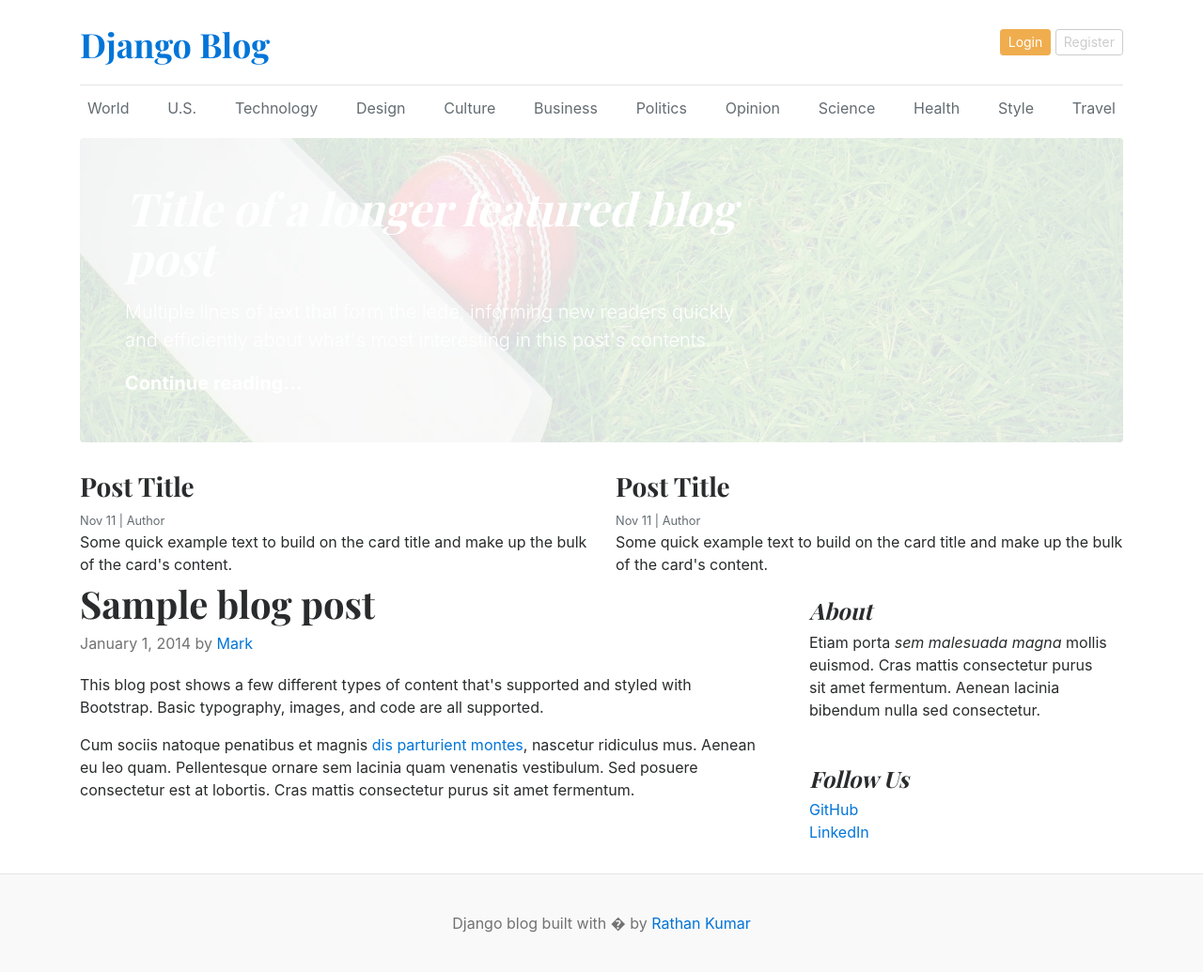
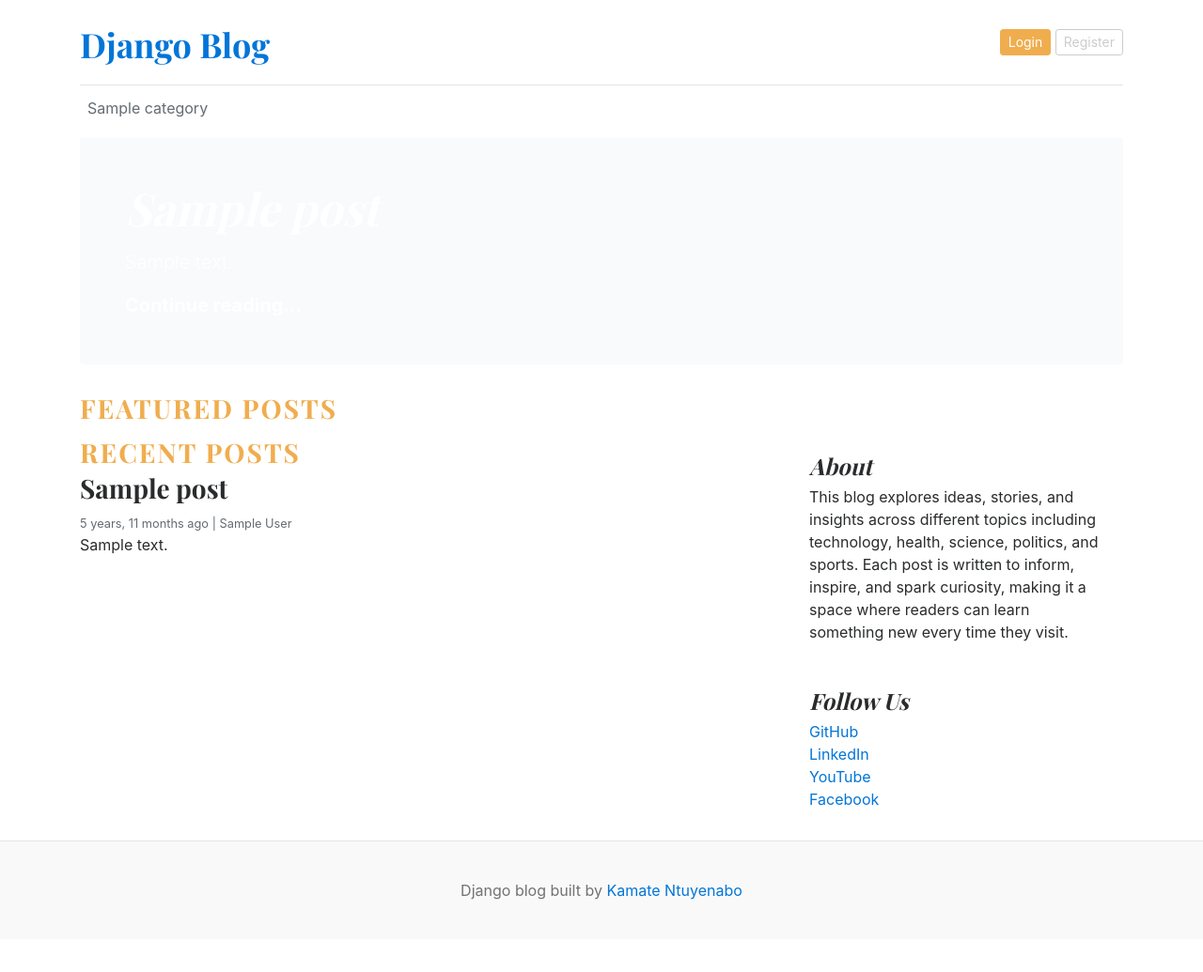
Before and after one commit to Kamate2025/Django-Blog, a Django app: template templates/homepage.html in a window 1280 px wide. Shown: the whole page at 94% size. After the commit the page ends 958 px from the top, so only its background shows below. Run offline with Django 5.2, Linux system fonts and the light colour scheme; tables that the repository leaves empty hold one stand-in row (values such as "Sample post"); the template is opened without the code that fills it: values that come from a table or form of the project are taken from there, most other values are stand-ins (such as "Sample title", 1, 10 or a date in 2020); grey boxes marked "Sample" are stand-in pictures; data that the repository does not hold is empty.

Commit message:
dynamically rendered the whole homepage

```diff
--- a/blogs/admin.py
+++ b/blogs/admin.py
@@ -9,6 +9,5 @@ class BlogAdmin(admin.ModelAdmin):
     list_editable = ('is_featured',)
 
 
-
 admin.site.register(Category)
 admin.site.register(Blog, BlogAdmin)
--- a/blogs/models.py
+++ b/blogs/models.py
@@ -27,7 +27,7 @@ class Blog(models.Model):
     author = models.ForeignKey(User, on_delete=models.CASCADE)
     featured_image = models.ImageField(upload_to='uploads/%Y%m%d', null=True, blank=True)
     short_description = models.TextField(max_length=500)
-    blog_body = models.TextField(max_length=2000)
+    blog_body = models.TextField(max_length=5000)
     status = models.CharField(max_length=20, choices=STATUS_CHOICES, default='Draft')
     is_featured = models.BooleanField(default=False)
     created_at = models.DateTimeField(auto_now_add=True)
--- a/templates/homepage.html
+++ b/templates/homepage.html
@@ -32,37 +32,28 @@
 
       <div class="nav-scroller py-1 mb-2">
         <nav class="nav d-flex justify-content-between">
-          <a class="p-2 text-muted" href="#">World</a>
-          <a class="p-2 text-muted" href="#">U.S.</a>
-          <a class="p-2 text-muted" href="#">Technology</a>
-          <a class="p-2 text-muted" href="#">Design</a>
-          <a class="p-2 text-muted" href="#">Culture</a>
-          <a class="p-2 text-muted" href="#">Business</a>
-          <a class="p-2 text-muted" href="#">Politics</a>
-          <a class="p-2 text-muted" href="#">Opinion</a>
-          <a class="p-2 text-muted" href="#">Science</a>
-          <a class="p-2 text-muted" href="#">Health</a>
-          <a class="p-2 text-muted" href="#">Style</a>
-          <a class="p-2 text-muted" href="#">Travel</a>
+          {% for cat in categories %}
+          <a class="p-2 text-muted" href="#">{{ cat.category_name }}</a>
+          {% endfor %}
         </nav>
       </div>
-
+      {% for post in featured_posts %}
+      {% if forloop.first %}
       <div
         class="jumbotron p-3 p-md-5 text-white rounded bg-dark"
         style="
-          background-image: url({% static 'images/cricket.jpg' %});
+          background-image: url({{ post.featured_image.url }});
           background-blend-mode: overlay;
           background-size: cover;
         "
       >
+
         <div class="col-md-8 px-0">
           <h1 class="display-4 font-italic">
-            Title of a longer featured blog post
+            {{ post.title }}
           </h1>
           <p class="lead my-3">
-            Multiple lines of text that form the lede, informing new readers
-            quickly and efficiently about what's most interesting in this post's
-            contents.
+            {{ post.short_description | truncatewords:15 }}
           </p>
           <p class="lead mb-0">
             <a href="#" class="text-white font-weight-bold"
@@ -70,58 +61,49 @@
             >
           </p>
         </div>
-      </div>
+      {% endif %}
+      {% endfor %}
 
+    </div>
+    <!-- FEATURED POSTS -->
+      <h3 class="text-uppercase text-warning" style="letter-spacing: 2px;">FEATURED POSTS</h3>
       <div class="row mb-2">
+        {% for post in featured_posts %}
+        {% if not forloop.first %}
         <div class="col-md-6">
           <div class="card border-0">
             <div class="card-body">
-              <h3>Post Title</h3>
-              <small class="mb-1 text-muted">Nov 11 | Author</small>
+              <h3>{{ post.title }}</h3>
+              <small class="mb-1 text-muted">{{ post.created_at | timesince }} ago | {{ post.author }}</small>
               <p class="card-text">
-                Some quick example text to build on the card title and make up
-                the bulk of the card's content.
+                {{ post.short_description | truncatewords:15 }}
               </p>
             </div>
           </div>
         </div>
-        <div class="col-md-6">
-          <div class="card border-0">
-            <div class="card-body">
-              <h3>Post Title</h3>
-              <small class="mb-1 text-muted">Nov 11 | Author</small>
-              <p class="card-text">
-                Some quick example text to build on the card title and make up
-                the bulk of the card's content.
-              </p>
-            </div>
-          </div>
-        </div>
+        {% endif %}
+        {% endfor %}
       </div>
 
       <main role="main" class="container p-0">
         <div class="row">
           <div class="col-md-8 blog-main">
-            <div class="blog-post">
-              <h2 class="blog-post-title">Sample blog post</h2>
-              <p class="blog-post-meta">
-                January 1, 2014 by <a href="#">Mark</a>
-              </p>
-
-              <p>
-                This blog post shows a few different types of content that's
-                supported and styled with Bootstrap. Basic typography, images,
-                and code are all supported.
-              </p>
-
-              <p>
-                Cum sociis natoque penatibus et magnis
-                <a href="#">dis parturient montes</a>, nascetur ridiculus mus.
-                Aenean eu leo quam. Pellentesque ornare sem lacinia quam
-                venenatis vestibulum. Sed posuere consectetur est at lobortis.
-                Cras mattis consectetur purus sit amet fermentum.
+            <h3 class="text-uppercase text-warning" style="letter-spacing: 2px;">RECENT POSTS</h3>
+      <div class="row mb-2">
+        {% for post in un_featured_posts %}
+        <div class="col-md-6">
+          <div class="card border-0">
+            <div class="card-body">
+              <h3>{{ post.title }}</h3>
+              <small class="mb-1 text-muted">{{ post.created_at | timesince }} ago | {{ post.author }}</small>
+              <p class="card-text">
+                {{ post.short_description | truncatewords:15 }}
               </p>
             </div>
+          </div>
+        </div>
+        {% endfor %}
+      </div>
             <!-- /.blog-post -->
           </div>
           <!-- /.blog-main -->
@@ -130,9 +112,7 @@
             <div class="p-3 mb-3 bg-light rounded">
               <h4 class="font-italic">About</h4>
               <p class="mb-0">
-                Etiam porta <em>sem malesuada magna</em> mollis euismod. Cras
-                mattis consectetur purus sit amet fermentum. Aenean lacinia
-                bibendum nulla sed consectetur.
+                This blog explores ideas, stories, and insights across different topics including technology, health, science, politics, and sports. Each post is written to inform, inspire, and spark curiosity, making it a space where readers can learn something new every time they visit.
               </p>
             </div>
 
@@ -141,6 +121,8 @@
               <ol class="list-unstyled">
                 <li><a href="#">GitHub</a></li>
                 <li><a href="#">LinkedIn</a></li>
+                <li><a href="www.youtube.com/@codewithkamate">YouTube</a></li>
+                <li><a href="www.facebook.com/kamate.ntuyenabo.jw">Facebook</a></li>
               </ol>
             </div>
           </aside>
@@ -151,7 +133,9 @@
       <!-- /.container -->
     </div>
     <footer class="blog-footer">
-      <p>Django blog built with � by <a href="#">Rathan Kumar</a></p>
+      <p>Django blog built  by <a href="#">Kamate Ntuyenabo</a></p>
     </footer>
   </body>
 </html>
+
+<!-- 1:36:28 - Foreign Key Relationships -->
```
Also changed, not shown: blog_main/views.py (+13 -1 lines), blog_main/static/images/charcoal.png (added), blog_main/static/images/health.jpg (added), blog_main/static/images/politics.jpg (added), blog_main/static/images/science.jpg (added), blog_main/static/images/sports.jpg (added), blog_main/static/images/technology.jpg (added), blogs/migrations/0005_alter_blog_blog_body.py (added).
